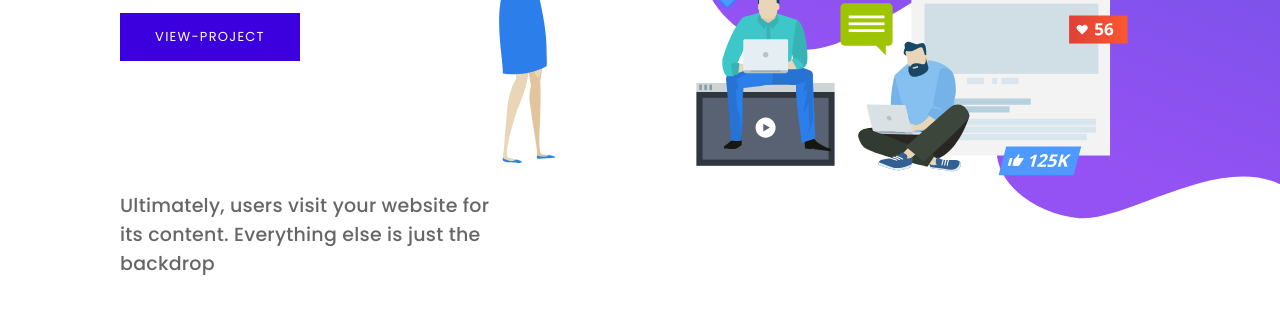
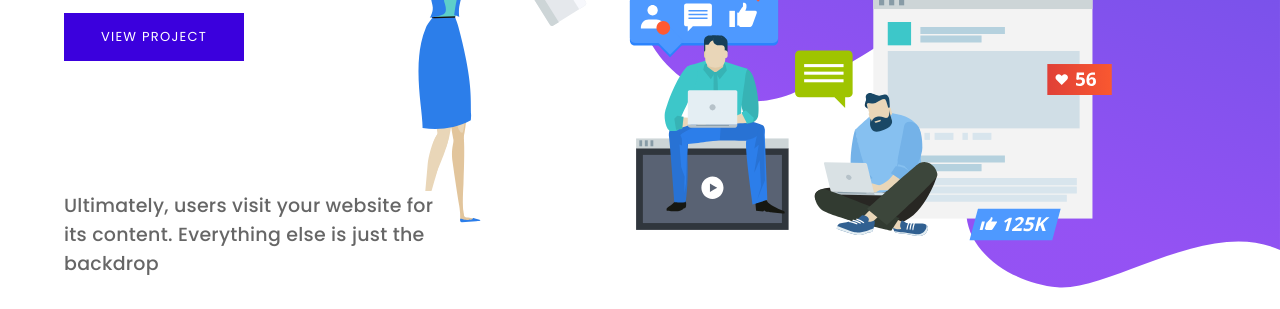
Before and after one commit to timoshenko4618/portfolio, a website: page header-32/src/index.html in a window 1280 px wide. Shown: the part 453-762 px from the top of the page. Drawn offline with nearby package versions, Linux system fonts and the light colour scheme; files that its build step writes are made by us from their sources.

Commit message:
H-32: изменены позиционирование фона и реакция иконок на наведение

```diff
--- a/header-32/src/index.html
+++ b/header-32/src/index.html
@@ -21,7 +21,7 @@
             </div>
             <div class="main__button">
                 <a href="#" class="link__view-project">
-                    view-project
+                    view project
                 </a>
             </div>
             <div class="main__text-secondary">
@@ -80,7 +80,7 @@
                             <span class="icon__comments">
                                 <!-- START: comments.svg -->
                                 <svg width="20" height="20" viewBox="0 0 20 20" fill="none" xmlns="http://www.w3.org/2000/svg">
-                                    <path fill-rule="evenodd" clip-rule="evenodd" d="M0 0H20V20L16 16H0V0ZM5 13H12V11H5V13ZM15 9H5V7H15V9ZM5 5H15V3H5V5Z" fill="black" fill-opacity="0.38"/>
+                                    <path fill-rule="evenodd" clip-rule="evenodd" d="M0 0H20V20L16 16H0V0ZM5 13H12V11H5V13ZM15 9H5V7H15V9ZM5 5H15V3H5V5Z" fill="currentColor" />
                                 </svg>
                                 <!-- END: comments.svg -->
                             </span>
--- a/header-32/src/styles/icon.scss
+++ b/header-32/src/styles/icon.scss
@@ -7,12 +7,12 @@
         margin-right: 0;
     }
 
-    &__comments svg path{
-        fill: #000;
+
+    &__comments {
+        color: rgba(0,0,0, 0.38);
 
         .icon:hover & {
-            fill: #f0f;
-            fill-opacity: 1.0;
+            color: rgb(255, 0, 0);
         }
     }
 
--- a/header-32/src/styles/link.scss
+++ b/header-32/src/styles/link.scss
@@ -1,6 +1,11 @@
 .link {
 
     &__view-project {
+        display: flex;
+        min-width: 180px;
+        height: 48px;
+        padding: 16px;
+        background: #3B00DD;
         font-size: 13px;
         line-height: 16px;
         text-align: center;
@@ -8,6 +13,8 @@
         text-transform: uppercase;
         color: #fff;
         text-decoration: none;
+        align-items: center;
+        justify-content: center;
     }
 
     // &__icon {
--- a/header-32/src/styles/main.scss
+++ b/header-32/src/styles/main.scss
@@ -2,22 +2,20 @@
     width: 100vw;
     min-height: 100vh;
     margin: 0 auto;
-    padding: 144px 121px 57px 120px;
+    padding: 144px 0 57px 0;
     // padding-left: 120px ;
     // padding-top: 144px;
     background-color:  #ffffff;
-    background-image: url(./assets/img/background_near.svg), url(./assets/img/background_middle.svg), url(./assets/img/background_back.svg);
-    background-size: 100%, 100%, 100%;
+    // background-image: url(./assets/img/background_near.svg), url(./assets/img/background_middle.svg), url(./assets/img/background_back.svg);
+    background-image: url(./assets/img/art.svg);
+    background-size: auto 100%;
+    // background-size: 100%, 100%, 100%;
     background-repeat: no-repeat;
-    background-position: top right, top right, top right;
+    background-position: top right;
+    // background-position: top right, top right, top right;
 
     &__button {
-        width: 180px;
-        height: 48px;
         margin-top: 16px;
-        padding: 10px;
-        text-align: center;
-        background: #3B00DD;
     }
 
     &__icons {
@@ -29,7 +27,12 @@
     }
 
     &__info {
-        margin: 0;
+        width: 90%;
+        max-width: 1200px;
+        margin: 0 auto;
+        display: flex;
+        flex-direction: column;
+        align-items: flex-start;
     }
 
     &__header {
@@ -79,7 +82,7 @@
 
 @media screen and (max-width: $width_1100) {
     .main {
-        background-size: 90%, 90%, 90%;
+        background-size: 90%;
         padding-left: 60px ;
         padding-top: 40px;
 
```
Also changed, not shown: header-32/src/test.html (added, +15 -0 lines), header-32/src/assets/img/art.svg (added).
